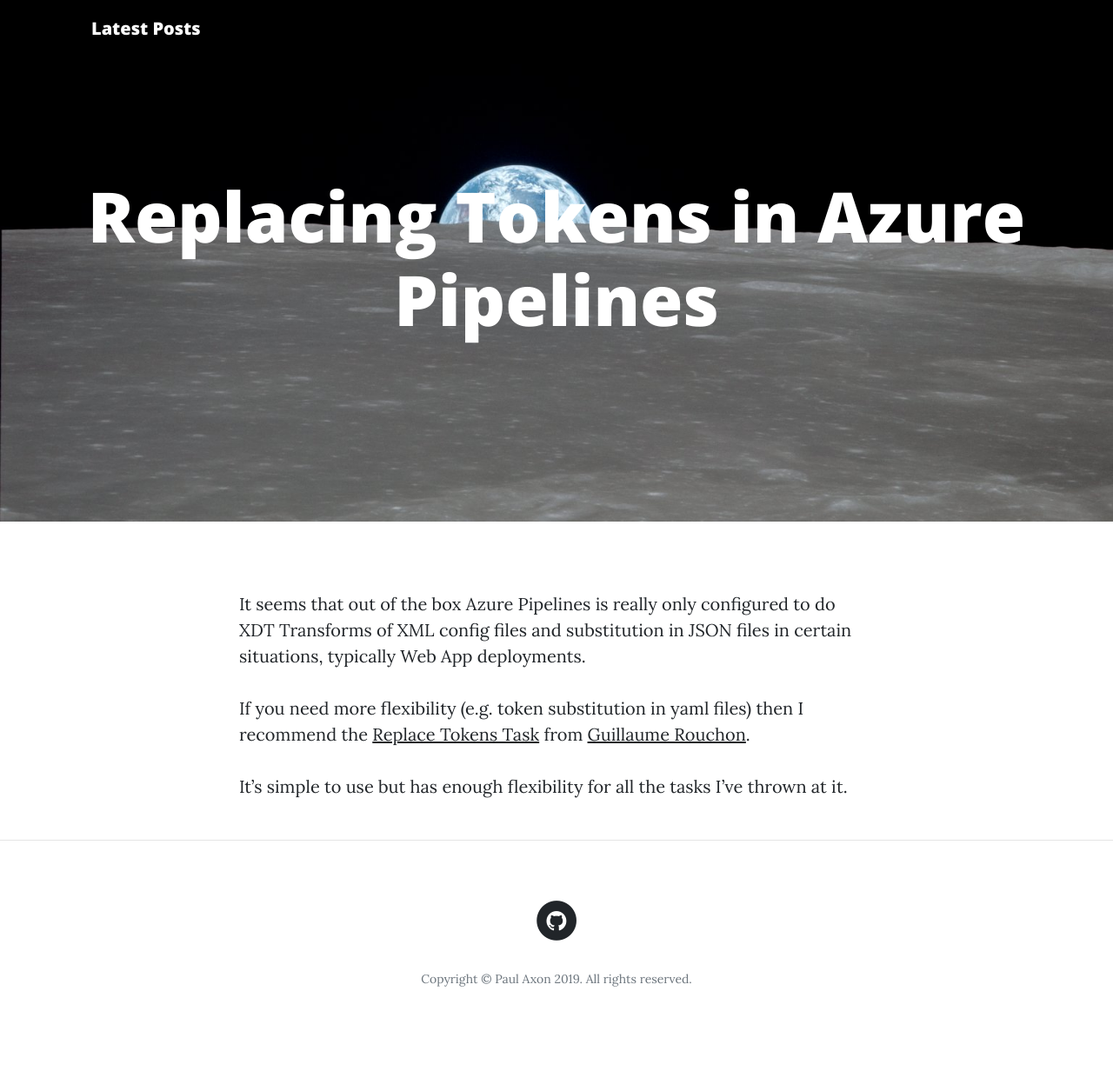
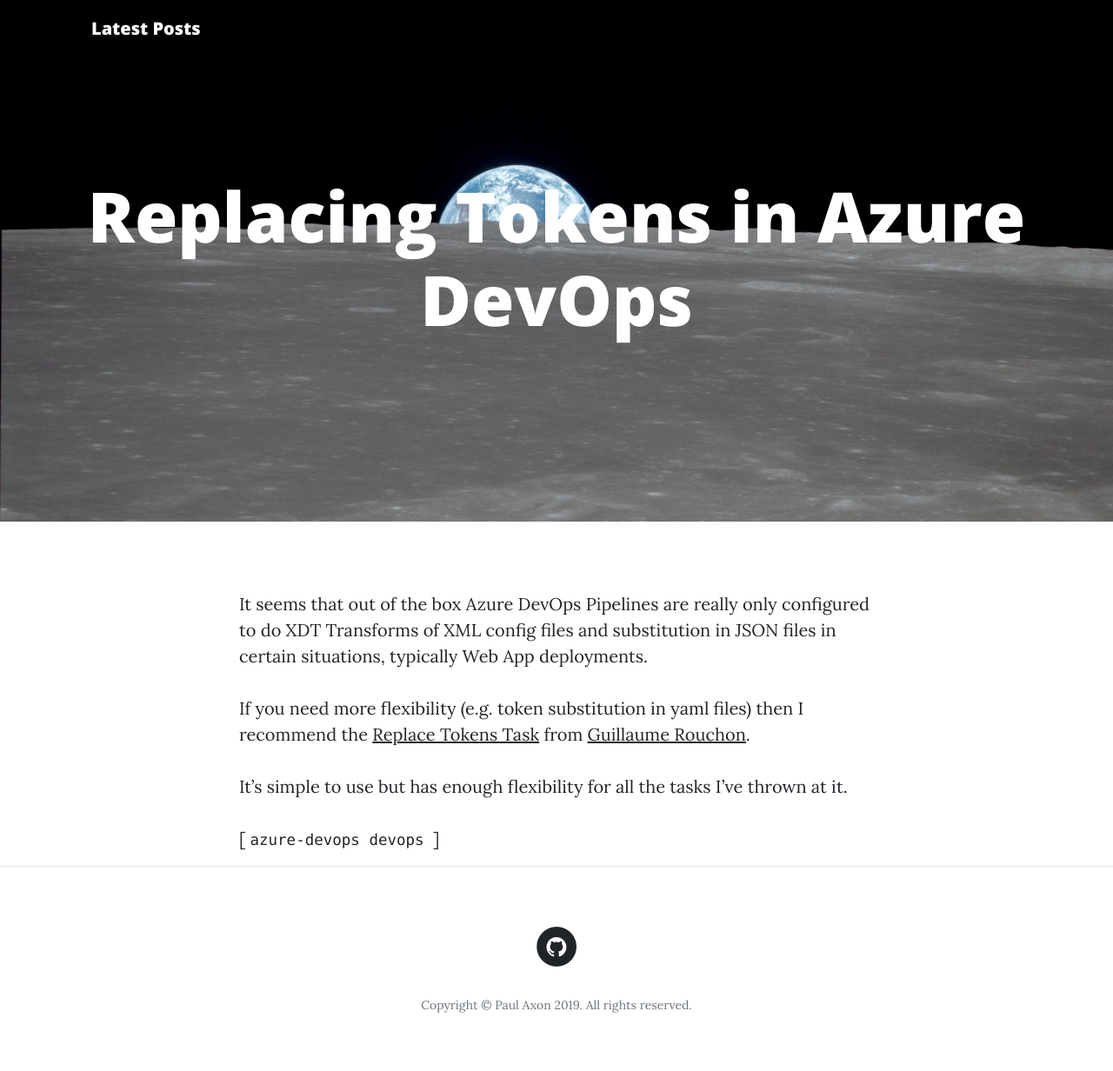
Before and after one commit to paxdev/paxdev.github.io, a Jekyll site: the page built from _posts/2018-11-27-replacing-tokens-in-azure-devops.md, in a window 1280 px wide. Shown: the whole page at 87% size. Built offline with Jekyll 4.4.1, drawn with Linux system fonts in a browser that asks for light colours; our own code applies the rules of GitHub Pages for plain Markdown files; before the commit the page ends 1202 px from its top, so only the background shows below that.

Commit message:
Update and rename 2018-11-27-replacing-tokens-in-azure-pipelines.md to 2018-11-27-replacing-tokens-in-azure-devops.md

```diff
--- a/_posts/2018-11-27-replacing-tokens-in-azure-pipelines.md
+++ b/_posts/2018-11-27-replacing-tokens-in-azure-devops.md
@@ -1,8 +1,13 @@
 ---
-  title: Replacing Tokens in Azure Pipelines
+  title: Replacing Tokens in Azure DevOps
+  categories:
+    - link
+  tags:
+    - azure-devops
+    - devops
 ---
 
-It seems that out of the box Azure Pipelines is really only configured to do XDT Transforms of XML config files and substitution in JSON
+It seems that out of the box Azure DevOps Pipelines are really only configured to do XDT Transforms of XML config files and substitution in JSON
 files in certain situations, typically Web App deployments.
 
 If you need more flexibility (e.g. token substitution in yaml files) then I recommend the
```
